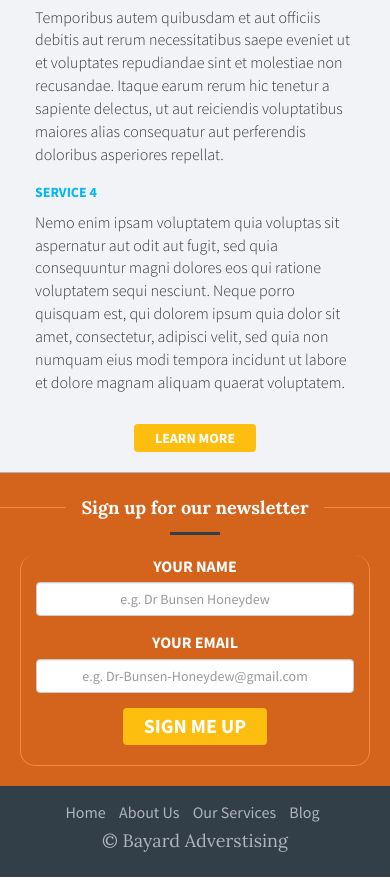
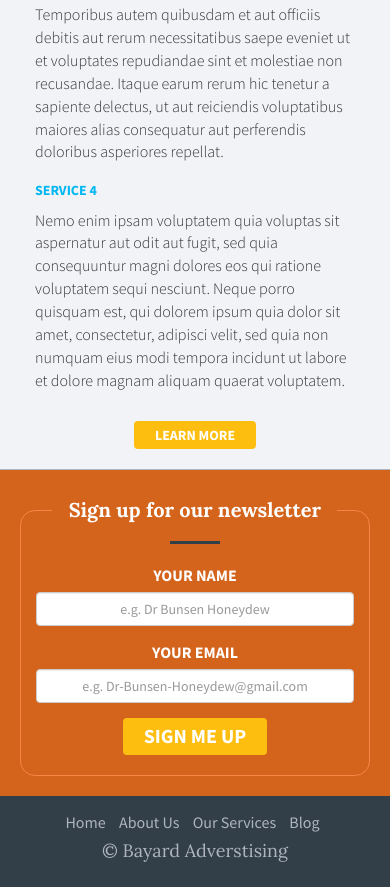
Before and after one commit to elvece/b-mockup, a website: page index.html in a window 390 px wide. Shown: the part 1075-1962 px from the top of the page. Drawn offline with nearby package versions, Linux system fonts and the light colour scheme.

Commit message:
created fancy border and edited some responsiveness

```diff
--- a/css/main.css
+++ b/css/main.css
@@ -8,22 +8,17 @@ body> .container {
 }
 
 h2 {
-  font-family: 'Lora', serif;
-  font-weight: bold;
   color: #febe10;
 }
 
 h3 {
-  font-family: 'Lora', serif;
-  font-weight: bold;
   color: black;
 }
 
 h4 {
-  font-family: 'Lora', serif;
-  font-weight: bold;
   color: white;
   text-align: center;
+  font-size: 20px;
 }
 
 h5 {
@@ -43,11 +38,20 @@ hr {
   height: 3px;
 }
 
+.alt-font {
+  font-family: 'Lora', serif;
+  font-weight: bold;
+}
+
 .btn {
   font-family: 'Source Sans Pro', sans-serif;
   color: white;
   background-color: #febe10;
   padding: 3px 20px 3px 20px;
+}
+
+.navbar-nav>li>a {
+  padding-top: 25px;
 }
 
 .navbar, .navbar-header {
@@ -113,42 +117,16 @@ label {
   font-size: 20px;
 }
 
-.fancy {
-  line-height: 0.5;
-  text-align: center;
+.fancy-border {
+  border: 1px solid #f78546;
+  border-radius: 15px;
+  padding-bottom: 20px;
 }
 
-.fancy span {
-  display: inline-block;
-  position: relative;
-}
-
-.fancy span:before,
-.fancy span:after {
-  content: "";
-  position: absolute;
-  height: 5px;
-  border-bottom: 1px solid #f78546;
-  top: 0;
-  width: 70px;
-}
-
-.fancy span:before {
-  right: 100%;
-  margin-right: 15px;
-}
-
-.fancy span:after {
-  left: 100%;
-  margin-left: 15px;
-}
-
-.fancy-border {
-  border-left: 1px solid #f78546;
-  border-right: 1px solid #f78546;
-  border-bottom: 1px solid #f78546;
-  border-radius: 15px;
-  padding-bottom: 20px;
+.cutout {
+  margin-top: -12px;
+  z-index: -1;
+  background-color: #d4631c;
 }
 
 footer {
@@ -175,17 +153,6 @@ footer {
 
 /***** MEDIA *****/
 
-@media (min-width: 768px){
-  .navbar-nav>li>a {
-    padding-top: 25px;
-  }
-}
-
-/* Large Devices, Wide Screens */
-@media only screen and (max-width : 1200px) {
-
-}
-
 /* Medium Devices, Desktops */
 @media only screen and (max-width : 992px) {
   .services {
@@ -194,8 +161,7 @@ footer {
 }
 
 /* Small Devices, Tablets */
-@media only screen and (max-width : 768px) {
-
+@media only screen and (max-width : 767px) {
   .navbar-collapse{
     background: #d4631c;
   }
@@ -238,10 +204,7 @@ footer {
 
 /* Extra Small Devices, Phones */
 @media only screen and (max-width : 480px) {
-
+  h3 {
+    font-size: 22px;
+  }
 }
-
-/* Custom, iPhone Retina */
-@media only screen and (max-width : 320px) {
-
-}
--- a/index.html
+++ b/index.html
@@ -51,7 +51,7 @@
           <img class="img-responsive" src="./images/icon-ourservices.png" alt="Our Services Icon">
         </div>
         <div ="col-xs-9">
-          <h2>Our Services</h2>
+          <h2 class="alt-font">Our Services</h2>
           <p>Sed ut perspiciatis unde omnis iste natus error sit voluptatem accusantium doloremque laudantium, totam rem aperiam, eaque ipsa quae ab illo inventore veritatis et quasi architecto beatae vitae dicta sunt explica- bo. Nemo enim ipsam voluptatem quia voluptas sit aspernatur aut odit aut fugit, sed quia consequuntur magni dolores eos qui ratione voluptatem sequi nesciunt. Neque porro quisquam est, vel illum qui dolorem eum fugiat quo voluptas nulla pariatur?</p>
         </div>
       </div>
@@ -61,7 +61,7 @@
       <div class="row">
         <div class="row">
           <div class="col-xs-12">
-            <h3>Why you should hire us</h3>
+            <h3 class="alt-font">Why you should hire us</h3>
           </div>
         </div>
         <div class="row">
@@ -93,11 +93,15 @@
     </section>
 
     <section class="orange-back-color">
-      <br>
+      <br><br>
       <div class="row">
-        <h4 class="fancy"><span>Sign up for our newsletter</span></h4><hr>
-        <div class="col-xs-10 col-xs-offset-1 col-sm-4 col-sm-offset-4 text-center">
+        <div class="col-xs-10 col-xs-offset-1 col-sm-6 col-sm-offset-3 col-md-4 col-md-offset-4 text-center">
           <div class="row fancy-border">
+            <div class="row">
+              <div class="col-xs-10 col-xs-offset-1 col-sm-8 col-sm-offset-2">
+                <h4 class="cutout alt-font">Sign up for our newsletter</h4><hr>
+              </div>
+            </div>
             <div class="col-sm-8 col-sm-offset-2">
               <form>
                 <div class="form-group">
```
